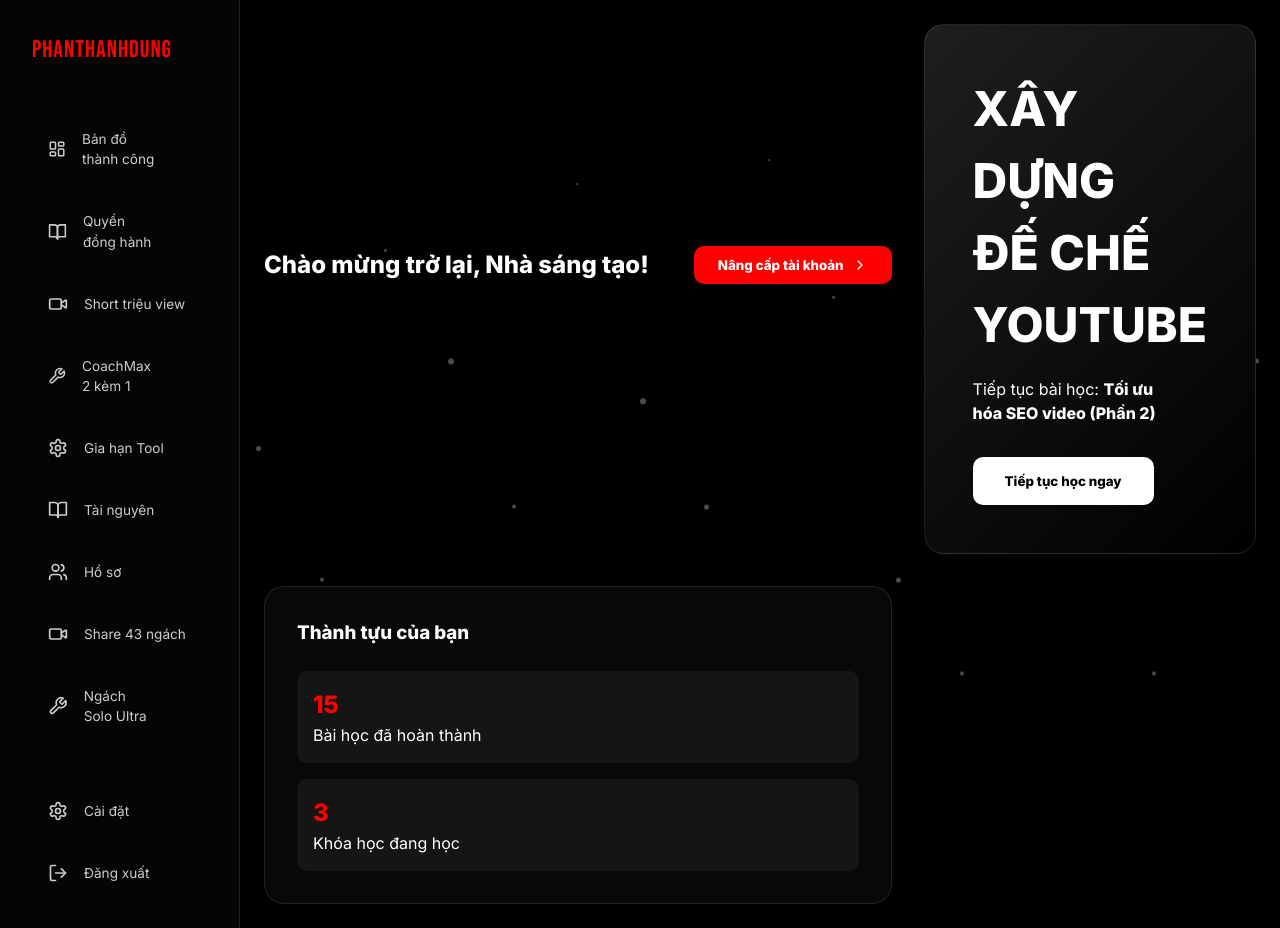
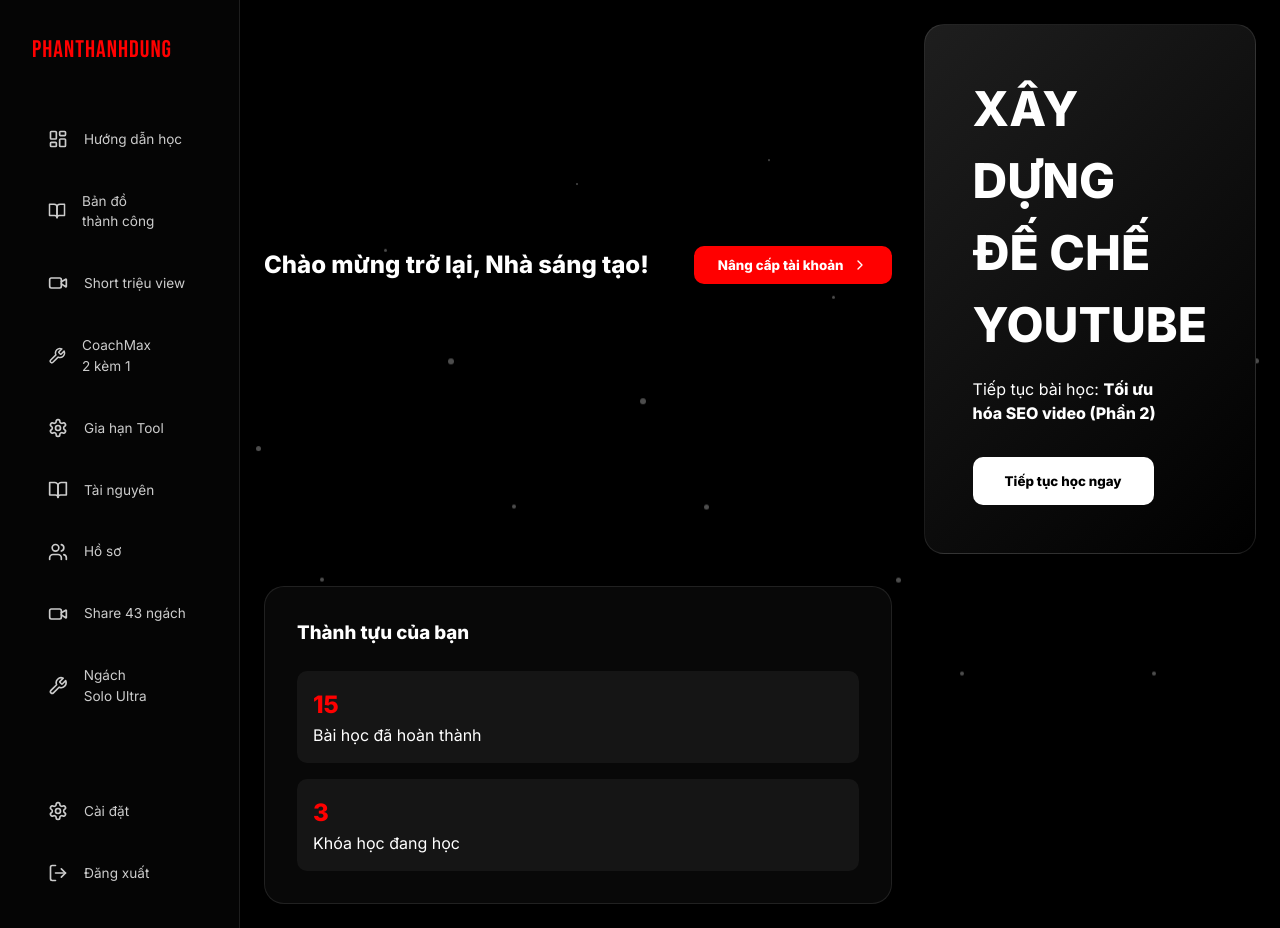
Before and after one commit to trungnguyen1592/app-phanthanhdung, a React (Vite) app: page / in a window 1280 px wide. Built offline with nearby package versions, Linux system fonts and the light colour scheme.

Commit message:
Fix: Rename first menu item to 'Hướng dẫn học'

```diff
--- a/src/App.tsx
+++ b/src/App.tsx
@@ -25,8 +25,8 @@
         <aside className={`sidebar ${isSidebarOpen ? 'open' : ''}`}>
           <div className="sidebar-logo">PHANTHANHDUNG</div>
           <nav className="sidebar-menu">
-            <Link to="/learning" className="menu-item"><LayoutDashboard size={20} /> Bản đồ thành công</Link>
-            <Link to="#" className="menu-item"><BookOpen size={20} /> Quyền đồng hành</Link>
+            <Link to="/learning" className="menu-item"><LayoutDashboard size={20} /> Hướng dẫn học</Link>
+            <Link to="#" className="menu-item"><BookOpen size={20} /> Bản đồ thành công</Link>
             <Link to="#" className="menu-item"><Video size={20} /> Short triệu view</Link>
             <Link to="#" className="menu-item"><Wrench size={20} /> CoachMax 2 kèm 1</Link>
             <Link to="#" className="menu-item"><Settings size={20} /> Gia hạn Tool</Link>
```
